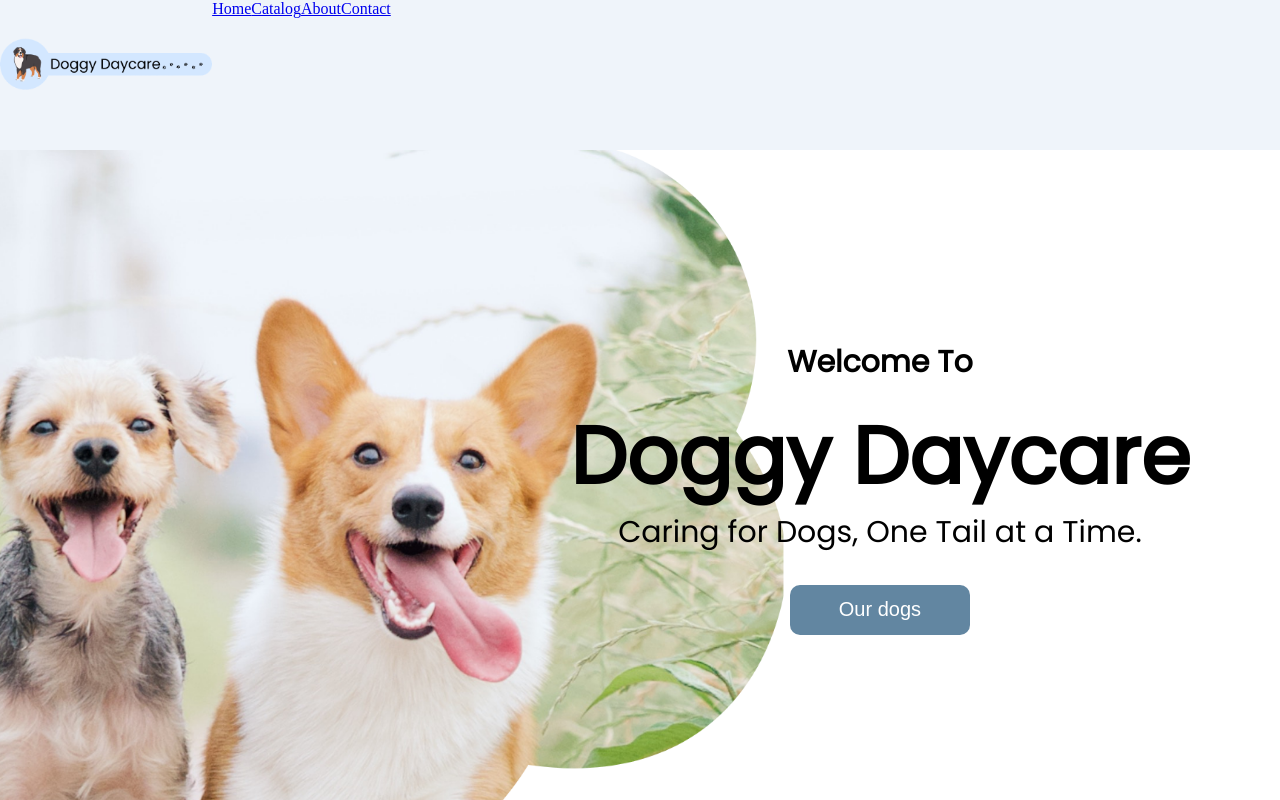
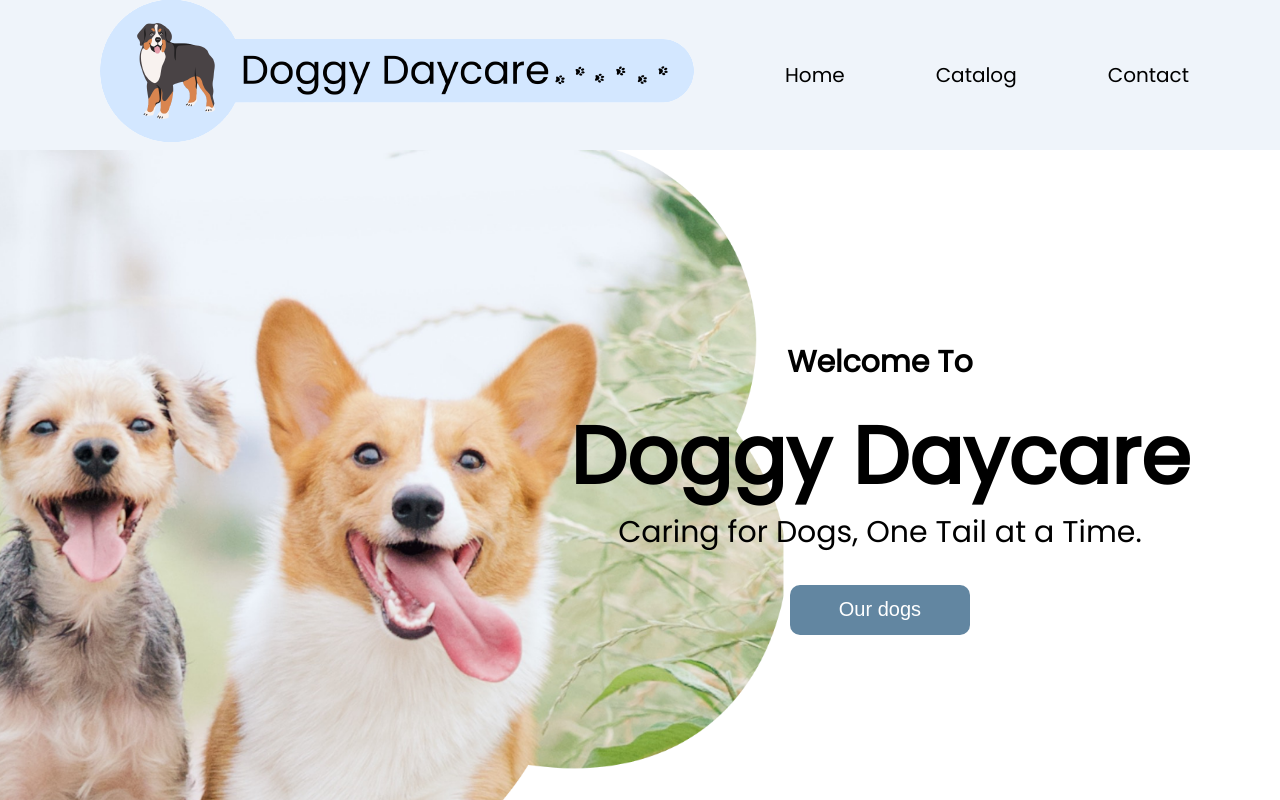
Before and after one commit to friddler/DoggyDaycare, a React (Vite) app: page / in a window 1280 px wide. Shown: the top 800 px of the page. Built offline with nearby package versions, Linux system fonts and the light colour scheme.

Commit message:
navbar created

```diff
--- a/src/App.css
+++ b/src/App.css
@@ -9,4 +9,5 @@
 body{
     margin: 0;
     padding: 0;
+    font-family: 'Poppins', sans-serif;
 }
--- a/src/components/Navbar.jsx
+++ b/src/components/Navbar.jsx
@@ -6,11 +6,16 @@ import {Link} from 'react-router-dom'
 function Navbar() {
   return (
     <div className='navbar'>
+        <div className='logo-left'>
+            <Link to='/' className='logo-link'>
         <img src={Logo} alt="Logo"/>
+        </Link>
+        </div>
+        <div className='nav-links'>
         <Link to='/'>Home</Link>
             <Link to='/catalog'>Catalog</Link>
-            <Link to='/about'>About</Link>
             <Link to='/contact'>Contact</Link>
+            </div>
     </div>
   )
 }
--- a/src/styles/Home.css
+++ b/src/styles/Home.css
@@ -12,7 +12,6 @@
     background-repeat: no-repeat;
     background-size: cover;
     text-align: center;
-    font-family: 'Poppins', sans-serif;
 }
 
 /* WELCOME CONTAINER */
--- a/src/styles/Navbar.css
+++ b/src/styles/Navbar.css
@@ -6,3 +6,42 @@
     display: flex;
     flex-direction: row;
 }
+
+.navbar .logo-left {
+    display: flex;
+    flex: 50%;
+    height: 100%;
+    align-items: center;
+    padding-left: 100px;
+    padding-top: 30px;
+}
+
+.navbar .nav-links{
+    display: flex;
+    align-items: center;
+    justify-content: space-evenly;
+    flex: 60%;
+}
+
+.navbar a {
+    color: black;
+    text-decoration: none;
+    font-size: 20px;
+    position: relative;
+
+}
+
+.navbar a:not(.logo-link)::after {
+    content: '';
+    width: 0%;
+    height: 3px;
+    background: #D3E7FF;
+    position: absolute;
+    left: 0;
+    bottom: -1px;
+    transition: 0.5s;
+  }
+
+.navbar a:not(.logo-link):hover::after {
+    width: 100%;
+}
```
